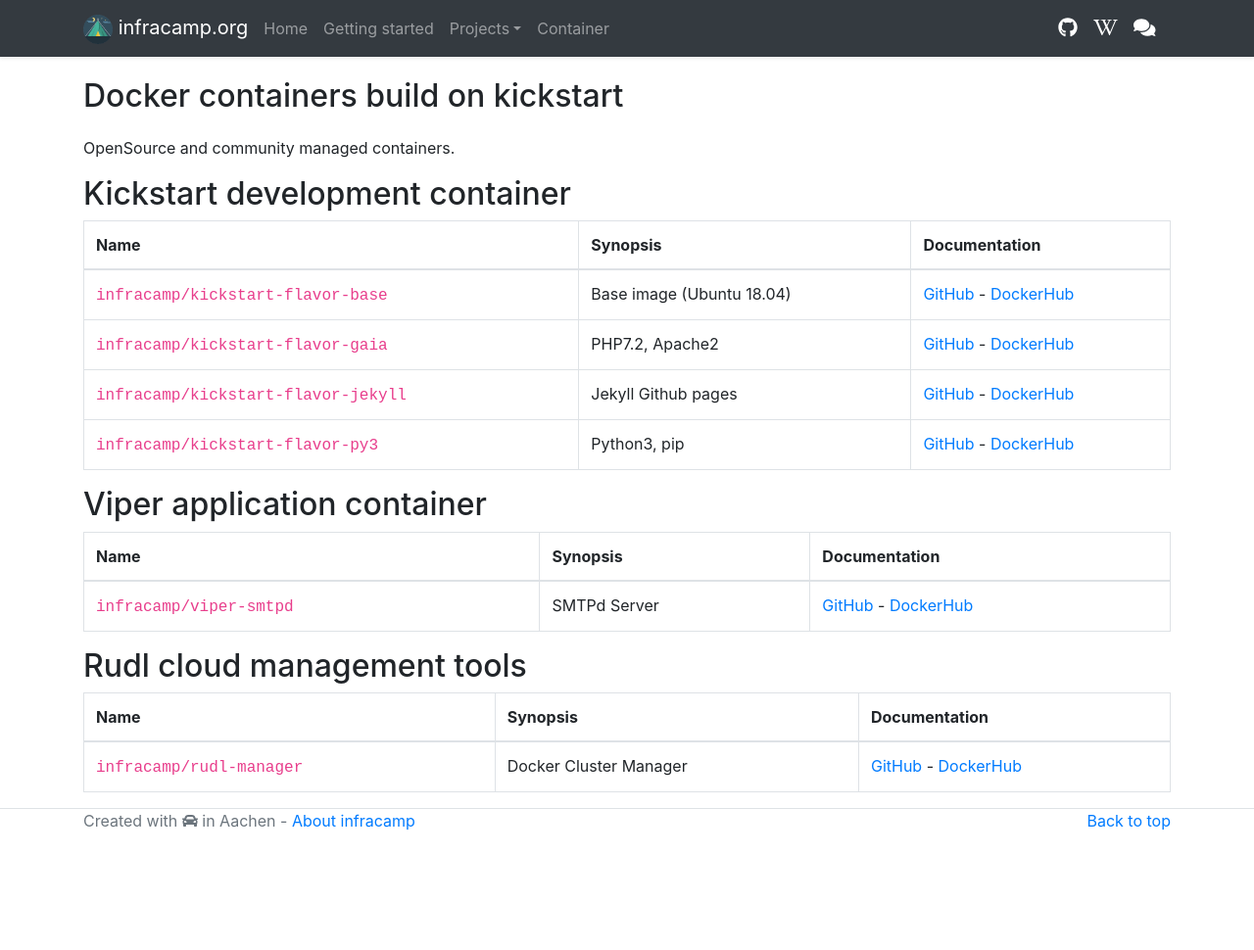
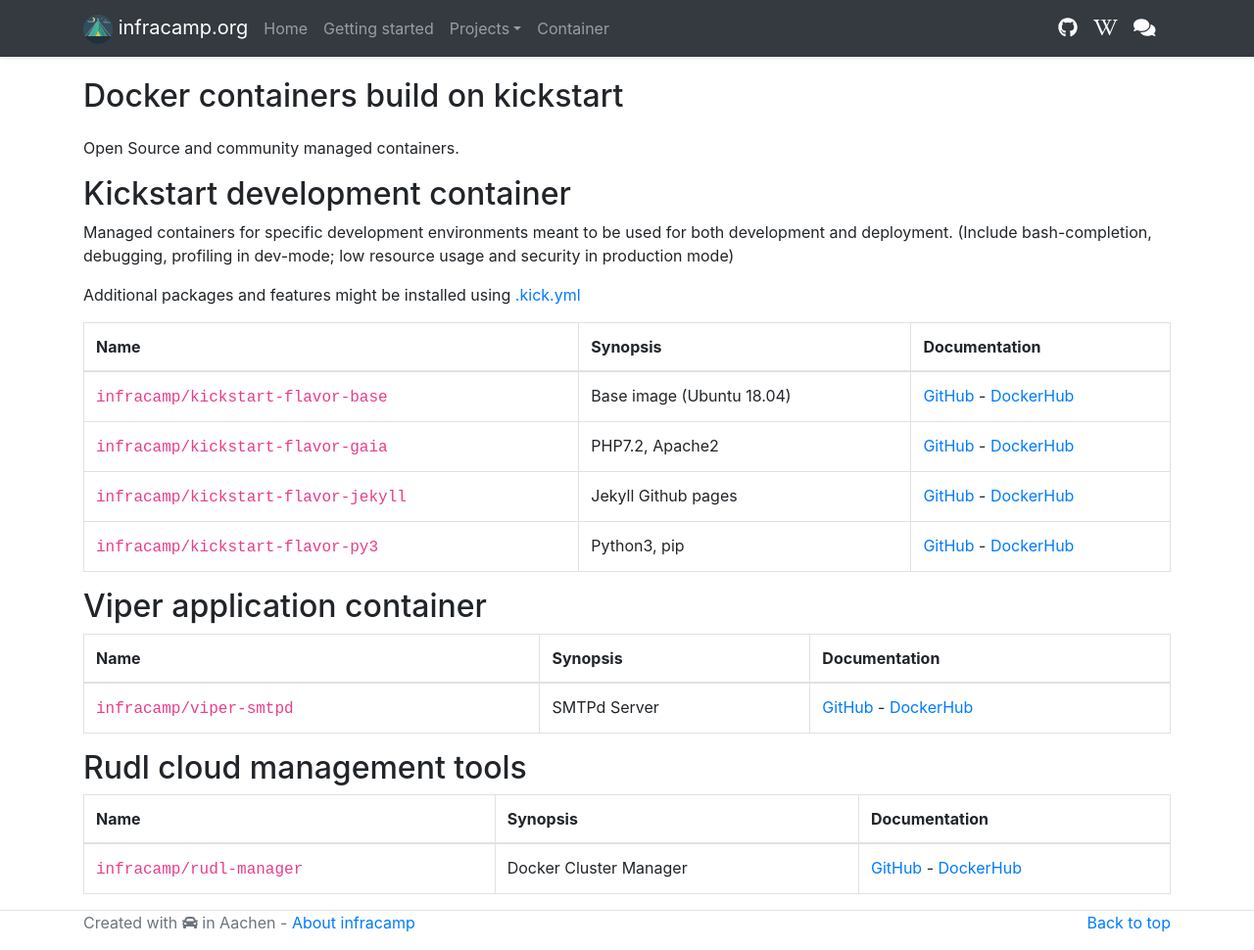
Before and after one commit to infracamp/infracamp, a Jekyll site: the page built from docs/container/index.md, in a window 1280 px wide and 970 px high. Shown: the whole window at 98% size. Built offline with Jekyll 4.4.1, drawn with Linux system fonts in a browser that asks for light colours; nearby versions of some CDN libraries.

Commit message:
kickstart intregation

```diff
--- a/docs/container/index.md
+++ b/docs/container/index.md
@@ -5,9 +5,14 @@ title: Containers ready to run
 
 # Docker containers build on kickstart
 
-OpenSource and community managed containers.
+Open Source and community managed containers.
 
 ## Kickstart development container
+
+Managed containers for specific development environments meant to be used for both development and
+deployment. (Include bash-completion, debugging, profiling in dev-mode; low resource usage and security in production mode)
+
+Additional packages and features might be installed using [.kick.yml](/projects/kickstart)
 
 | Name                                  | Synopsis                  | Documentation                                    |
 |---------------------------------------|---------------------------|--------------------------------------------------|
```
